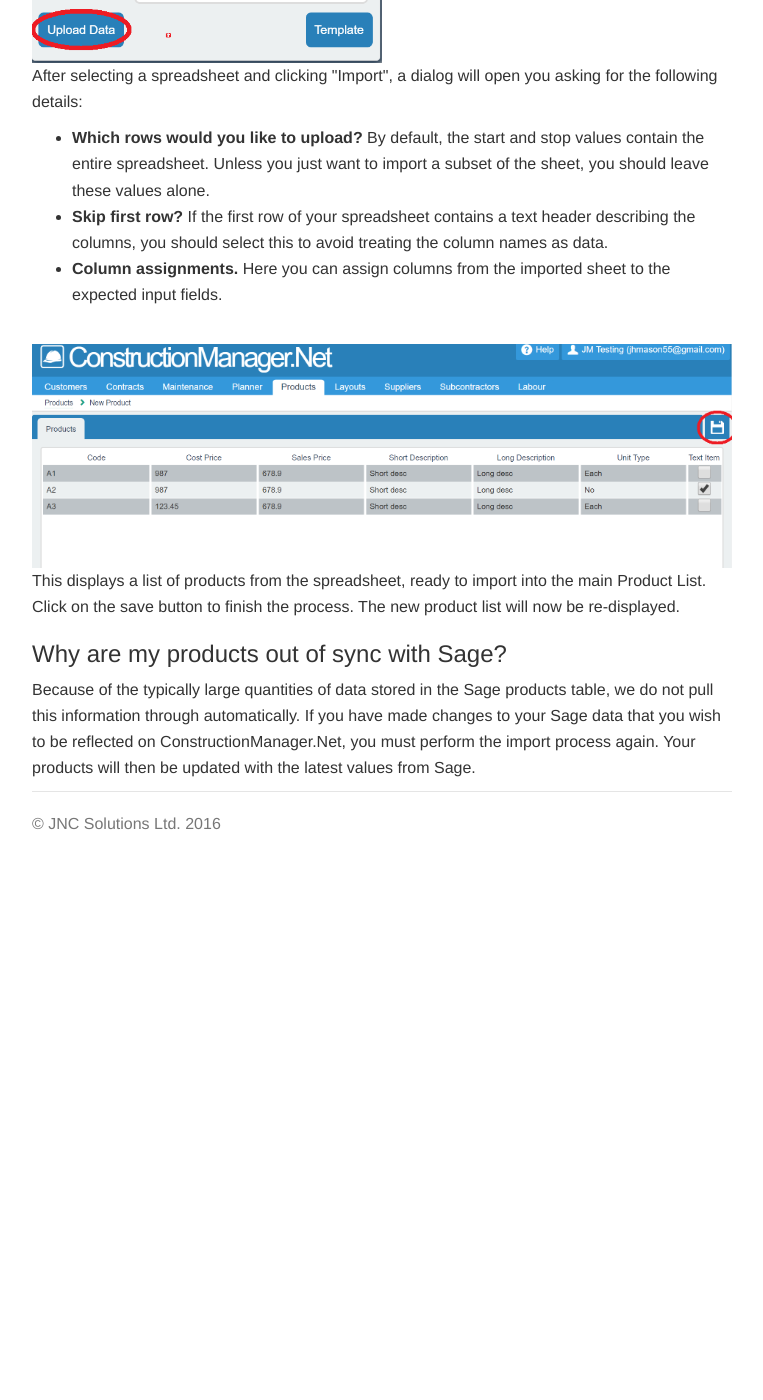
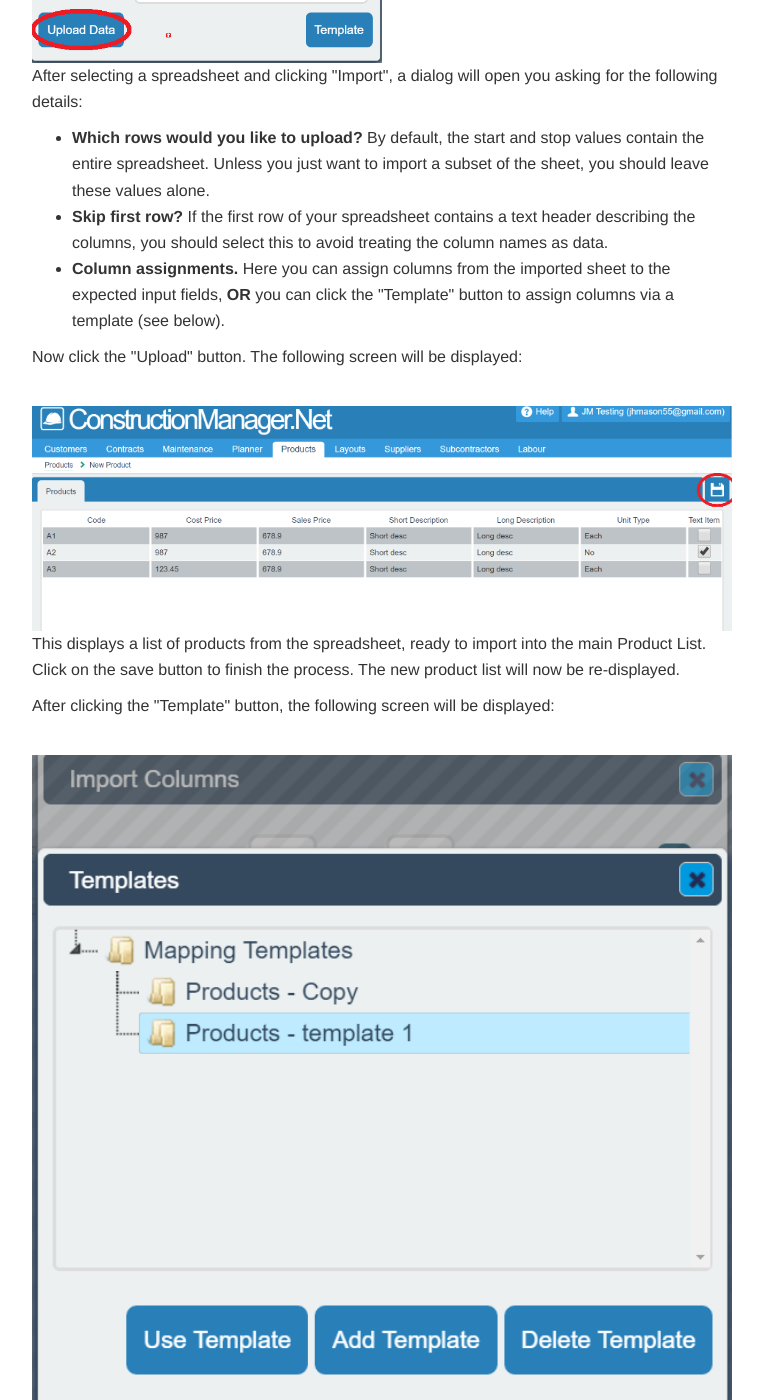
Before and after one commit to JNCSolutions/ConstructionManagerDocs, a Jekyll site: the page built from products.html, in a window 1280 px wide and 1400 px high, scrolled down 3782 px. Shown: the whole window, without its empty margins (258-1021 px from the left). Built offline with Jekyll 4.4.1, drawn with Linux system fonts in a browser that asks for light colours; before the commit the page ends 4649 px from its top, so only the background shows below that; some of the changed text lies outside the part shown.

Commit message:
Update products.html

```diff
--- a/products.html
+++ b/products.html
@@ -93,18 +93,28 @@ title: Products
        If the first row of your spreadsheet contains a text header describing the columns,
        you should select this to avoid treating the column names as data.</li>
       <li><b>Column assignments.</b>
-       Here you can assign columns from the imported sheet to the expected input fields.</li>
+       Here you can assign columns from the imported sheet to the expected input fields,
+       <b>OR</b> you can click the "Template" button to assign columns via a template (see below).</li>
      </ul>
 
-    <pNow click the "Upload" button. The following screen will be displayed:</p>
+    <p>Now click the "Upload" button. The following screen will be displayed:</p>
      <br>
       <img src="img/Products_Import 04.PNG" style="width: 100%;">
      <p>This displays a list of products from the spreadsheet, ready to import into the main Product List.
         Click on the save button to finish the process.
         The new product list will now be re-displayed.</p>
 
+     <p>After clicking the "Template" button, the following screen will be displayed:</p>
+     <br>
+      <img src="img/Products_Import 05.PNG" style="width: 100%;">
+     <p>This allows the user to create, delete or use a selected template for column assignments.</p>
+     <br>
+
     <h3 id="not-automatic">Why are my products out of sync with Sage?</h3>
 
-    <p>Because of the typically large quantities of data stored in the Sage products table, we do not pull this information through automatically. If you have made changes to your Sage data that you wish to be reflected on ConstructionManager.Net, you must perform the import process again. Your products will then be updated with the latest values from Sage.</p>
+    <p>Because of the typically large quantities of data stored in the Sage products table,
+       we do not pull this information through automatically.
+       If you have made changes to your Sage data that you wish to be reflected on ConstructionManager.Net,
+       you must perform the import process again. Your products will then be updated with the latest values from Sage.</p>
 
 </div>
```
